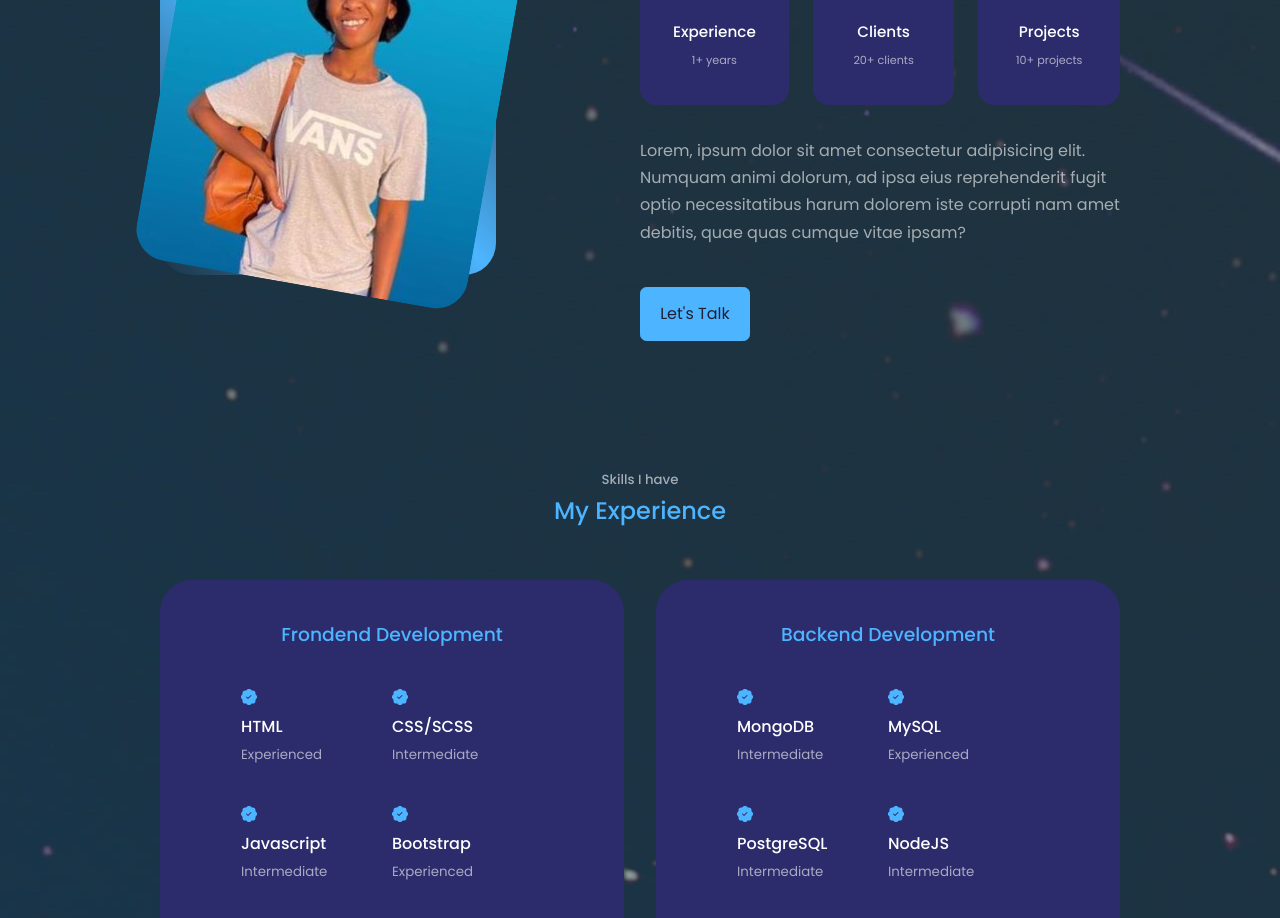
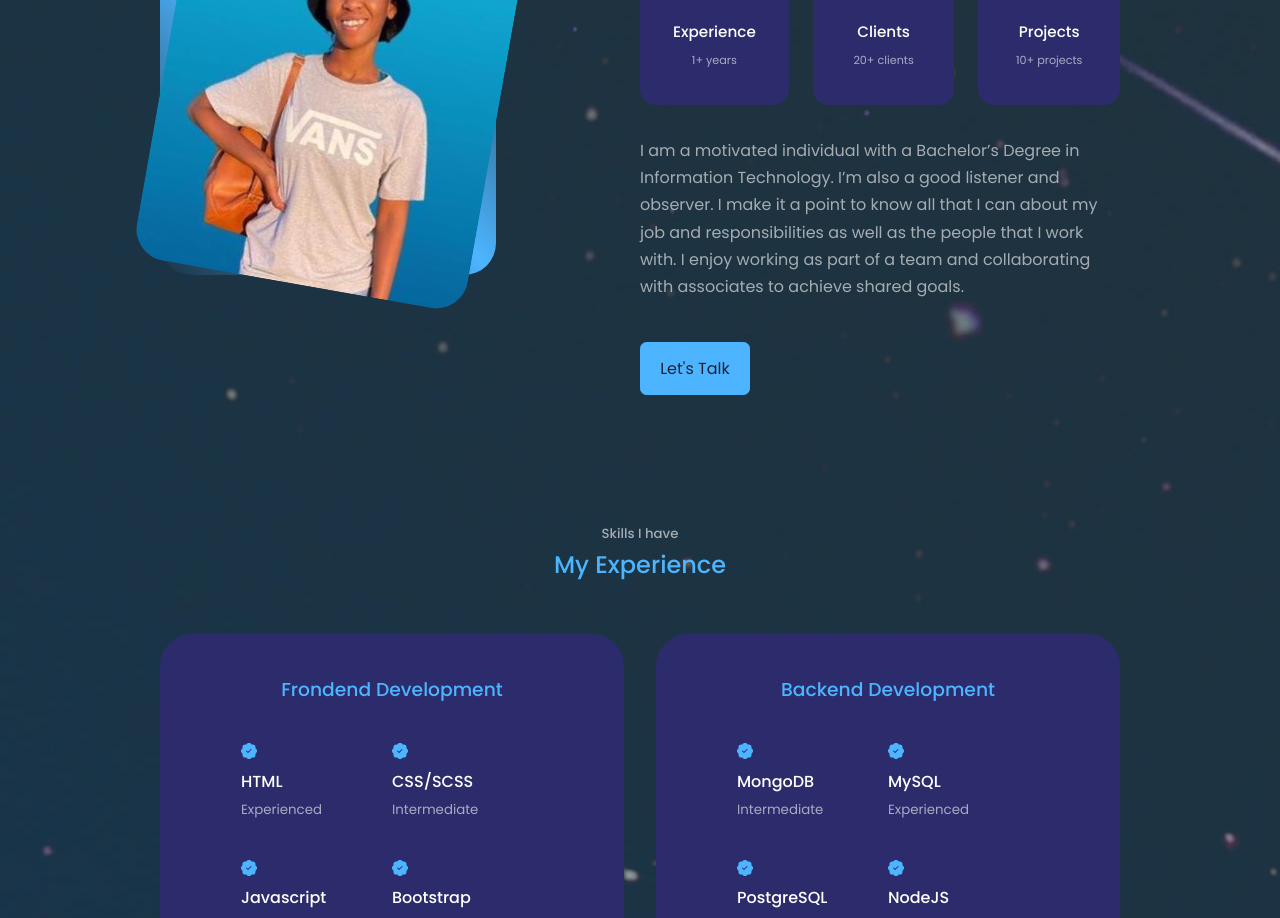
Before and after one commit to lebotreasure/lebohangkhaeane, a React (Create React App) app: page / in a window 1280 px wide. Shown: the part 1100-2018 px from the top of the page. Built offline with nearby package versions, Linux system fonts and the light colour scheme.

Commit message:
Update about info

```diff
--- a/src/components/about/About.jsx
+++ b/src/components/about/About.jsx
@@ -35,7 +35,9 @@ const About = () => {
                 <small>10+ projects</small>
               </article>
             </div>
-            <p>Lorem, ipsum dolor sit amet consectetur adipisicing elit. Numquam animi dolorum, ad ipsa eius reprehenderit fugit optio necessitatibus harum dolorem iste corrupti nam amet debitis, quae quas cumque vitae ipsam?</p>
+            <p>I am a motivated individual with a Bachelor’s Degree in Information Technology. I’m also a good listener and observer. I make it a point to know all that
+I can about my job and responsibilities as well as the people that I work with. I enjoy working as part of a team and collaborating with associates to
+achieve shared goals.</p>
             <a href='#contact' className='btn btn-primary'>Let's Talk</a>
           </div>
         </div>
```
